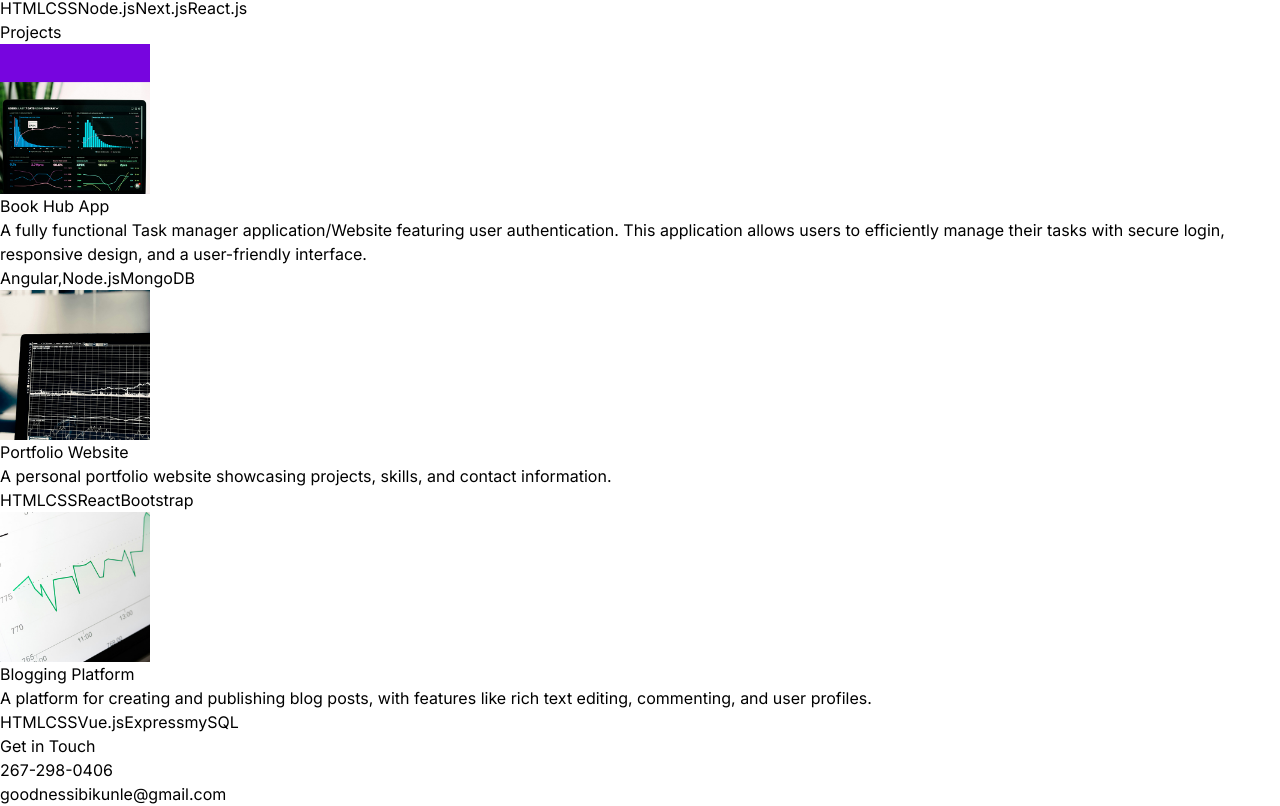
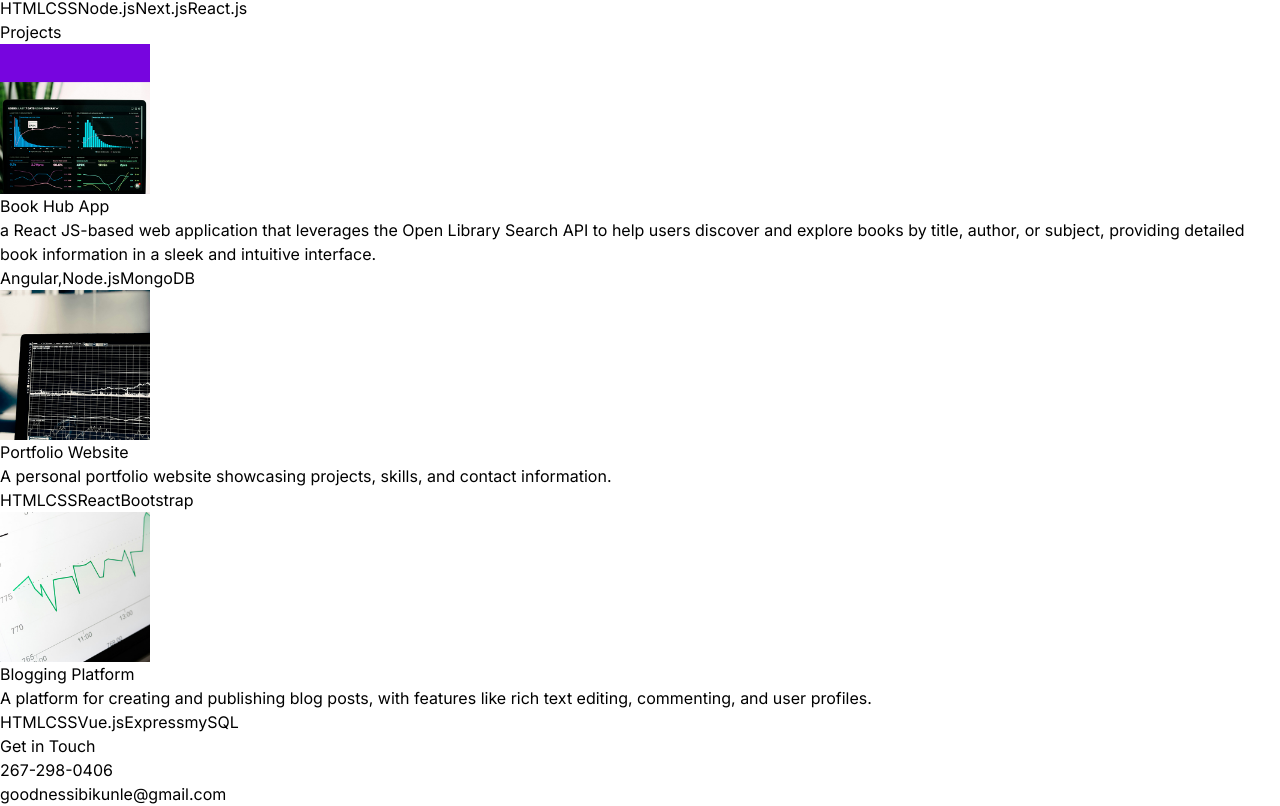
Before and after one commit to Goody-23/React-Portfolio, a React (Vite) app: page / in a window 1280 px wide. Shown: the part 1680-2486 px from the top of the page. Built offline with nearby package versions, Linux system fonts and the light colour scheme.

Commit message:
descripton

```diff
--- a/src/constants/index.js
+++ b/src/constants/index.js
@@ -31,7 +31,7 @@ export const PROJECTS = [
     title: "Book Hub App",
     image: project1,
     description:
-      "A fully functional Task manager application/Website featuring user authentication. This application allows users to efficiently manage their tasks with secure login, responsive design, and a user-friendly interface.",
+      "a React JS-based web application that leverages the Open Library Search API to help users discover and explore books by title, author, or subject, providing detailed book information in a sleek and intuitive interface.",
     technologies: ["Angular,", "Node.js", "MongoDB"],
   },
 
```
